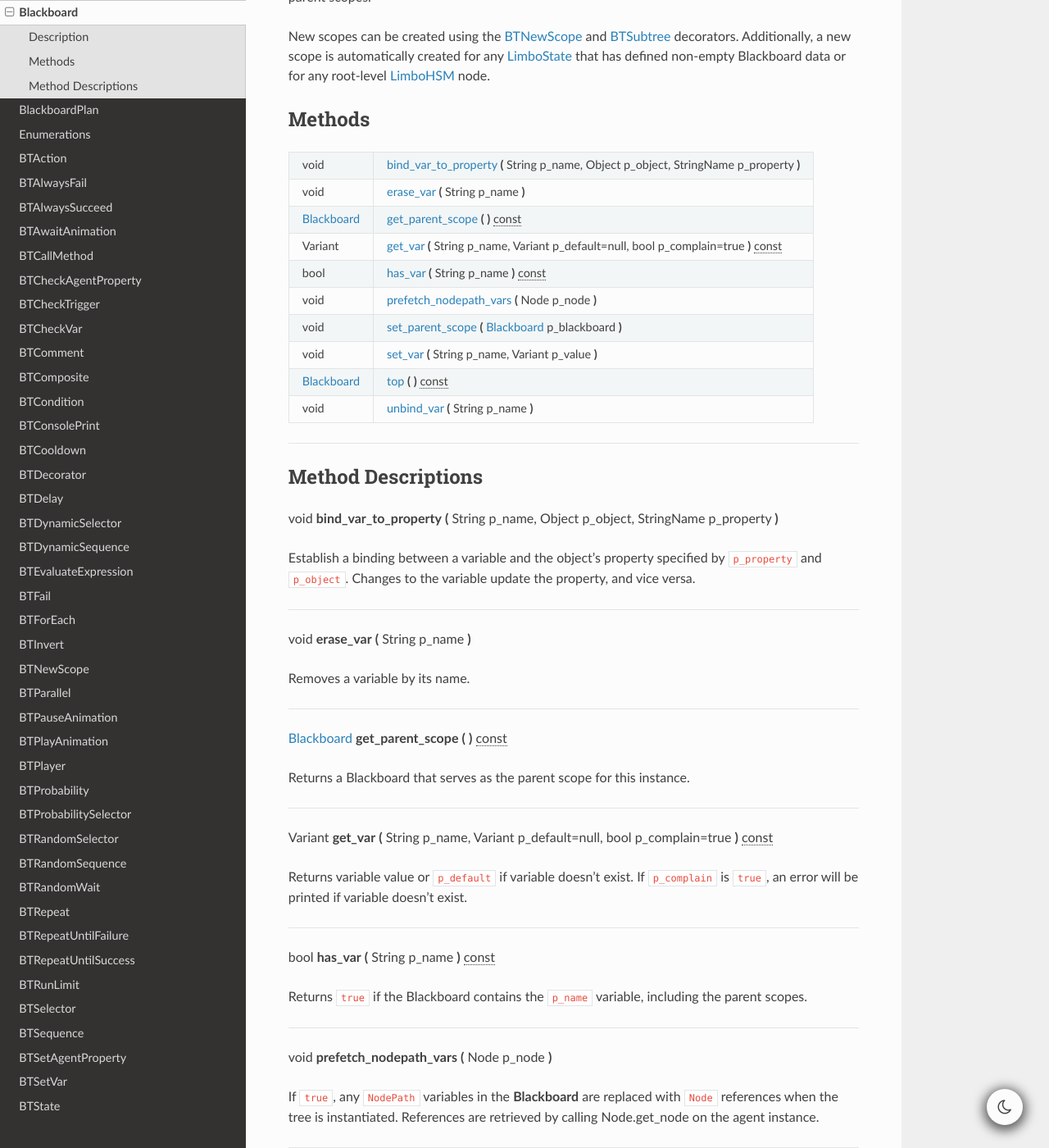
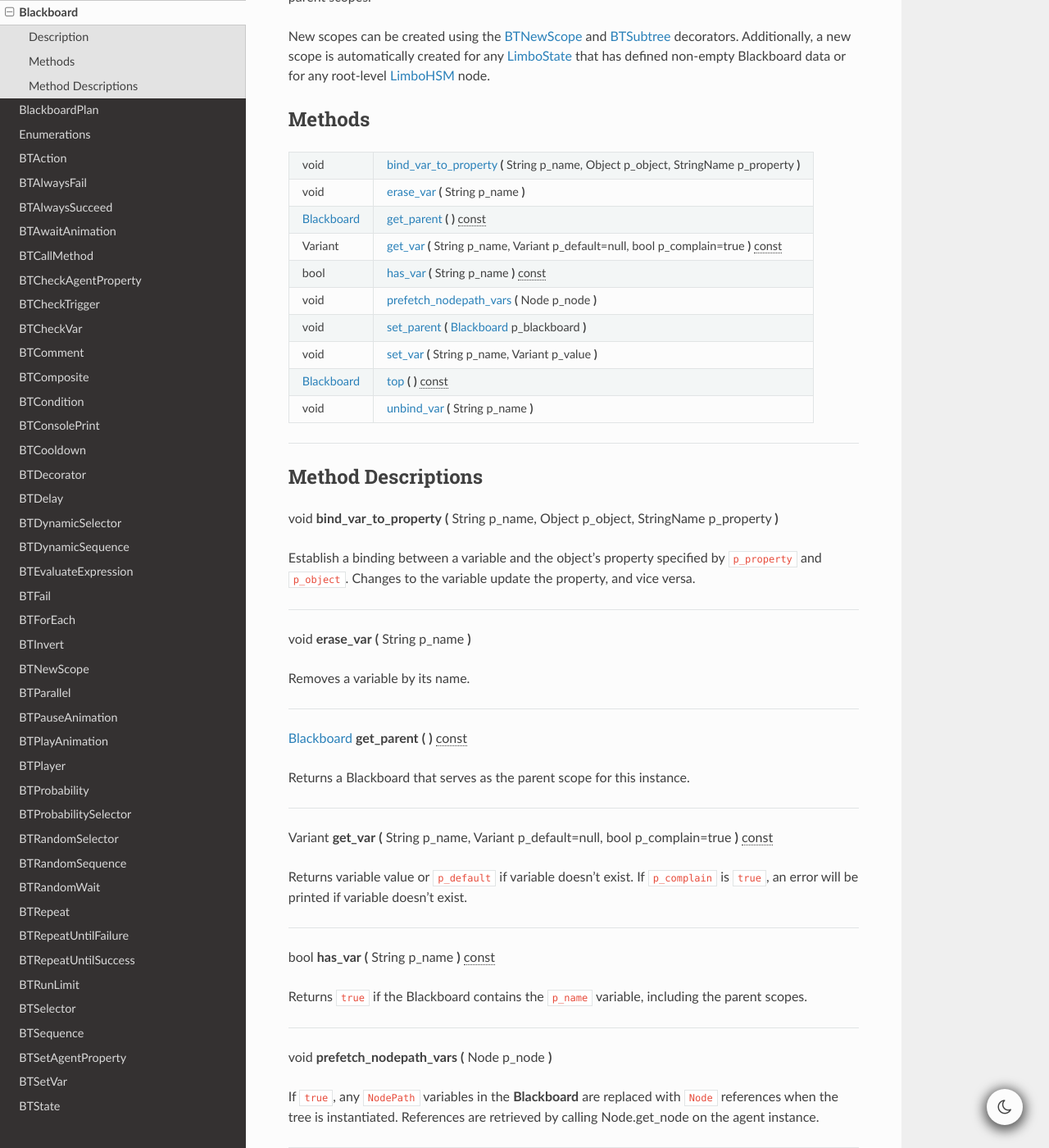
Before and after one commit to limbonaut/limboai, a Sphinx documentation site: the page built from doc/source/classes/class_blackboard.rst, in a window 1280 px wide and 1400 px high, scrolled down 543 px. Shown: the whole window at 82% size. Built offline with Sphinx 7.4.7 and the Read the Docs theme 2.0.0, drawn with Linux system fonts in a browser that asks for light colours; pages that are not in the unit, such as notebooks, are missing from menus; some of the changed text lies outside the part shown.

Commit message:
Fix Blackboard.{set,get}_parent_scope should be {set,get}_parent in the API

```diff
--- a/doc/source/classes/class_blackboard.rst
+++ b/doc/source/classes/class_blackboard.rst
@@ -38,7 +38,7 @@ Methods
    +-------------------------------------+---------------------------------------------------------------------------------------------------------------------------------------------+
    | void                                | :ref:`erase_var<class_Blackboard_method_erase_var>` **(** String p_name **)**                                                               |
    +-------------------------------------+---------------------------------------------------------------------------------------------------------------------------------------------+
-   | :ref:`Blackboard<class_Blackboard>` | :ref:`get_parent_scope<class_Blackboard_method_get_parent_scope>` **(** **)** |const|                                                       |
+   | :ref:`Blackboard<class_Blackboard>` | :ref:`get_parent<class_Blackboard_method_get_parent>` **(** **)** |const|                                                                   |
    +-------------------------------------+---------------------------------------------------------------------------------------------------------------------------------------------+
    | Variant                             | :ref:`get_var<class_Blackboard_method_get_var>` **(** String p_name, Variant p_default=null, bool p_complain=true **)** |const|             |
    +-------------------------------------+---------------------------------------------------------------------------------------------------------------------------------------------+
@@ -46,7 +46,7 @@ Methods
    +-------------------------------------+---------------------------------------------------------------------------------------------------------------------------------------------+
    | void                                | :ref:`prefetch_nodepath_vars<class_Blackboard_method_prefetch_nodepath_vars>` **(** Node p_node **)**                                       |
    +-------------------------------------+---------------------------------------------------------------------------------------------------------------------------------------------+
-   | void                                | :ref:`set_parent_scope<class_Blackboard_method_set_parent_scope>` **(** :ref:`Blackboard<class_Blackboard>` p_blackboard **)**              |
+   | void                                | :ref:`set_parent<class_Blackboard_method_set_parent>` **(** :ref:`Blackboard<class_Blackboard>` p_blackboard **)**                          |
    +-------------------------------------+---------------------------------------------------------------------------------------------------------------------------------------------+
    | void                                | :ref:`set_var<class_Blackboard_method_set_var>` **(** String p_name, Variant p_value **)**                                                  |
    +-------------------------------------+---------------------------------------------------------------------------------------------------------------------------------------------+
@@ -88,11 +88,11 @@ Removes a variable by its name.
 
 ----
 
-.. _class_Blackboard_method_get_parent_scope:
+.. _class_Blackboard_method_get_parent:
 
 .. rst-class:: classref-method
 
-:ref:`Blackboard<class_Blackboard>` **get_parent_scope** **(** **)** |const|
+:ref:`Blackboard<class_Blackboard>` **get_parent** **(** **)** |const|
 
 Returns a Blackboard that serves as the parent scope for this instance.
 
@@ -136,11 +136,11 @@ If ``true``, any ``NodePath`` variables in the **Blackboard** are replaced with
 
 ----
 
-.. _class_Blackboard_method_set_parent_scope:
+.. _class_Blackboard_method_set_parent:
 
 .. rst-class:: classref-method
 
-void **set_parent_scope** **(** :ref:`Blackboard<class_Blackboard>` p_blackboard **)**
+void **set_parent** **(** :ref:`Blackboard<class_Blackboard>` p_blackboard **)**
 
 Assigns the parent scope. If a value isn't in the current Blackboard scope, it will look in the parent scope Blackboard to find it.
 
```
Also changed, not shown: 2 other files.
